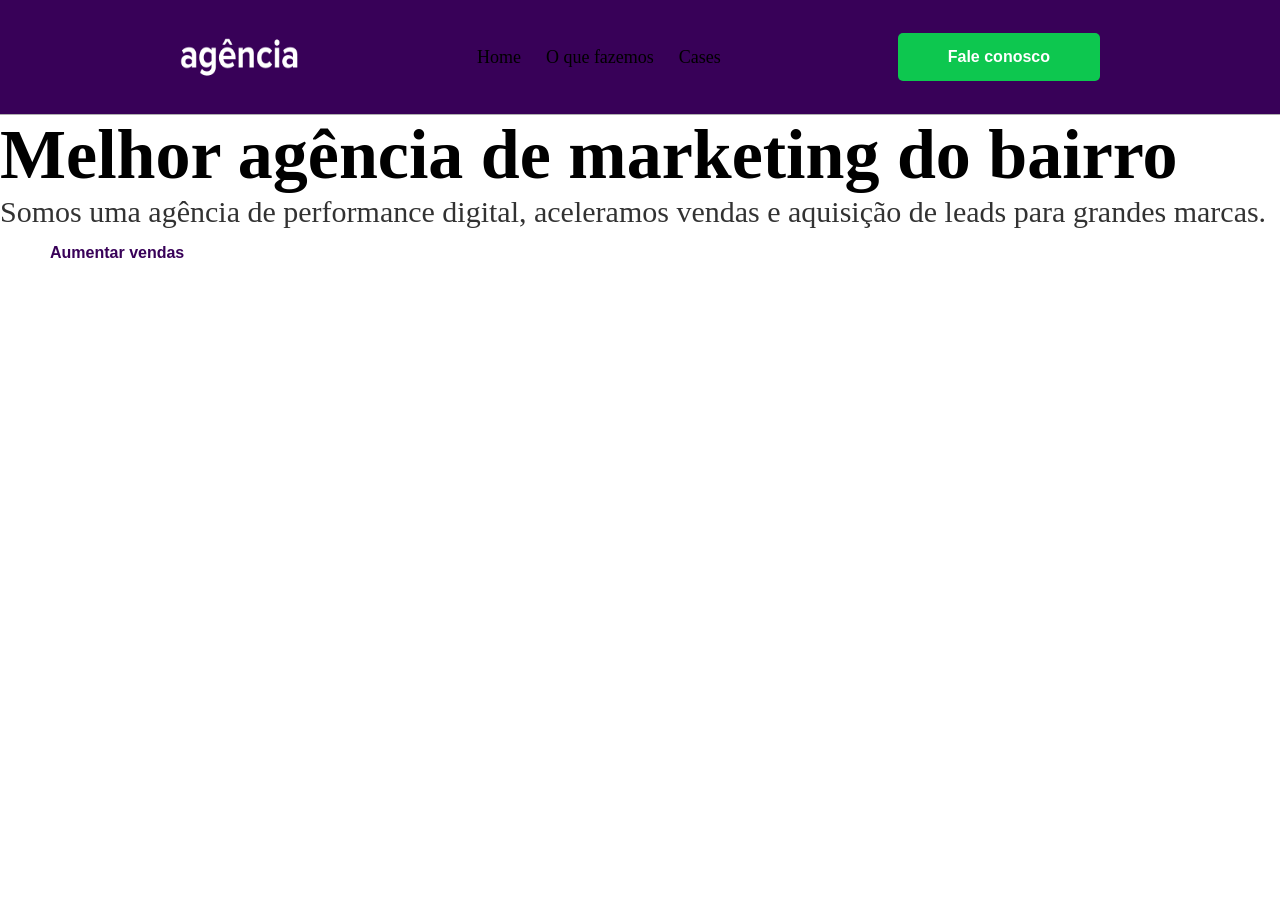
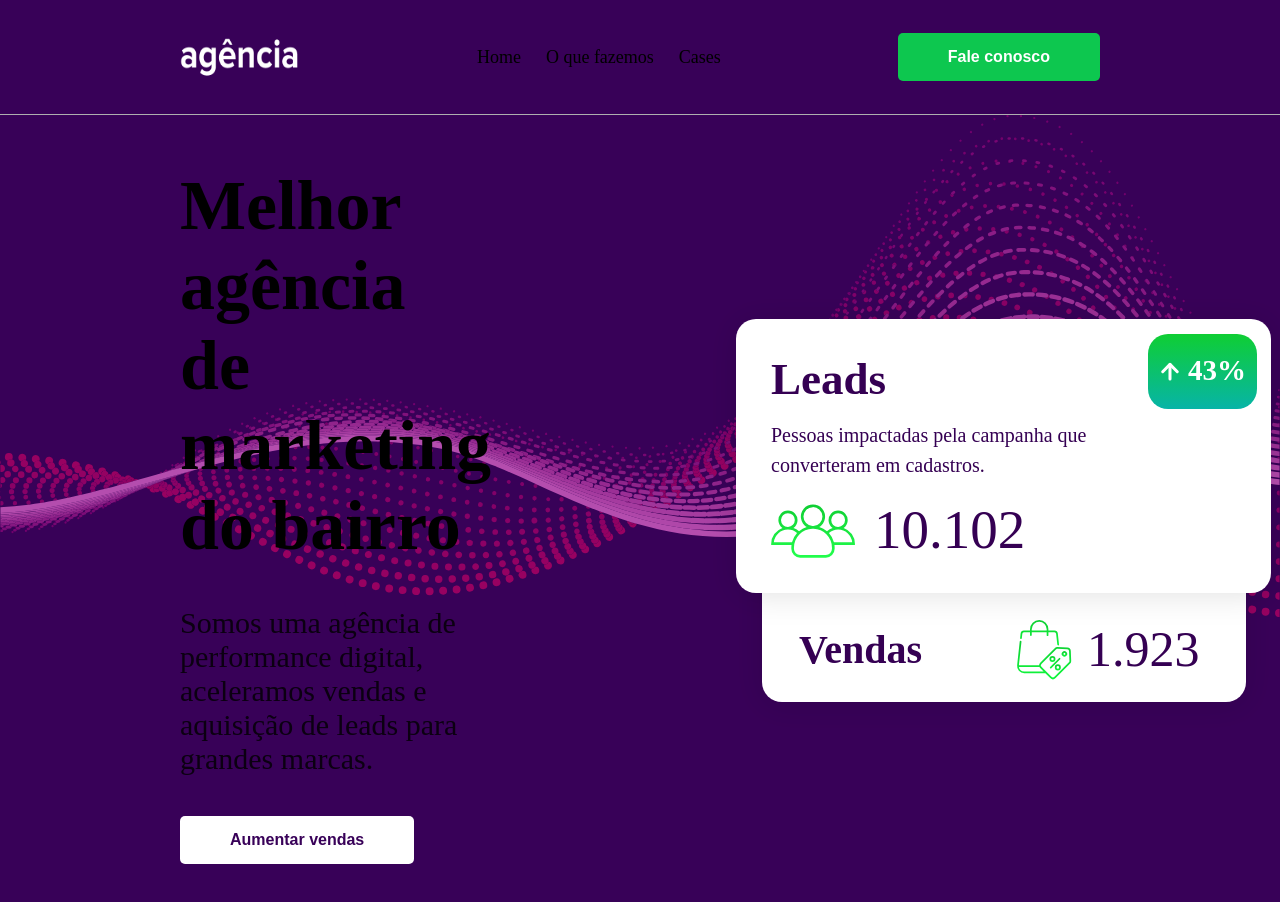
Before and after one commit to Igor713/landingpage, a Next.js app: page / in a window 1280 px wide. Shown: the top 902 px of the page. Before the commit the page ends 800 px from the top, so only its background shows below. Built offline with nearby package versions, Linux system fonts and the light colour scheme.

Commit message:
started welcome component

```diff
--- a/components/Button/button.module.scss
+++ b/components/Button/button.module.scss
@@ -6,6 +6,7 @@
    font-size: 16px;
    font-weight: bold;
    border: none;
+   width: fit-content;
 
    &.primary {
       background-color: $green-color;
--- /dev/null
+++ b/components/Features/features.module.scss
@@ -0,0 +1,34 @@
+@import "/src/styles/mixins/colors.scss";
+
+.container {
+   padding: 30px 180px;
+   width: 100%;
+   background-color: $purple-color;
+   border-bottom: 0.5px solid $gray-color;
+   display: flex;
+   align-items: center;
+   justify-content: space-between;
+
+   .brand {
+      img {
+         max-width: 120px;
+         max-height: 50px;
+      }
+   }
+
+   .menu {
+      ul {
+         display: flex;
+         align-items: center;
+         justify-content: space-between;
+         gap: 25px;
+         list-style: none;
+
+         li {
+            a {
+               font-size: 18px;
+            }
+         }
+      }
+   }
+}
--- a/components/Welcome/index.jsx
+++ b/components/Welcome/index.jsx
@@ -1,5 +1,7 @@
+import Image from 'next/image';
 import Button from '../Button';
 import Styles from './welcome.module.scss';
+import WelcomeStatistic from '../../public/images/welcome-statistic.svg';
 
 const Welcome = () => {
   return (
@@ -12,7 +14,9 @@ const Welcome = () => {
         </p>
         <Button title="Aumentar vendas" typeOf="secondary" />
       </div>
-      <div className={Styles.image}></div>
+      <div className={Styles.image}>
+        <Image src={WelcomeStatistic} alt="Estatística" />
+      </div>
     </div>
   );
 };
--- a/components/Welcome/welcome.module.scss
+++ b/components/Welcome/welcome.module.scss
@@ -1,7 +1,23 @@
 @import "/src/styles/mixins/colors.scss";
 
 .container {
+   display: flex;
+   justify-content: space-between;
+   align-items: center;
+   padding: 30px 180px;
+   gap: 200px;
+   background-image: url("../../public/images/welcome-background.svg");
+   background-color: $purple-color;
+   background-repeat: no-repeat;
+   background-size: contain;
+   height: 100vh;
+
+
    .text {
+      display: flex;
+      flex-direction: column;
+      gap: 40px;
+
       h1 {
          font-weight: bold;
          font-size: 70px;
```
Also changed, not shown: components/Features/index.jsx (added, +15 -0 lines), public/images/welcome-background.svg (added), public/images/welcome-statistic.svg (added).
